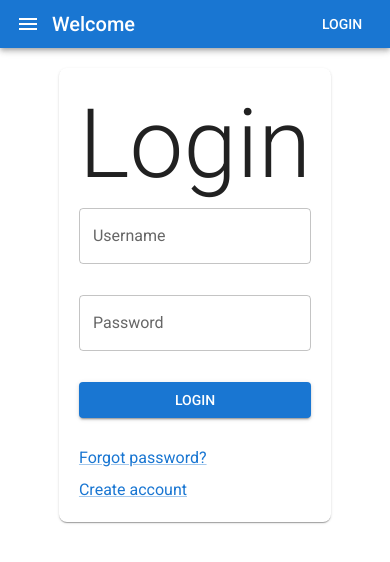
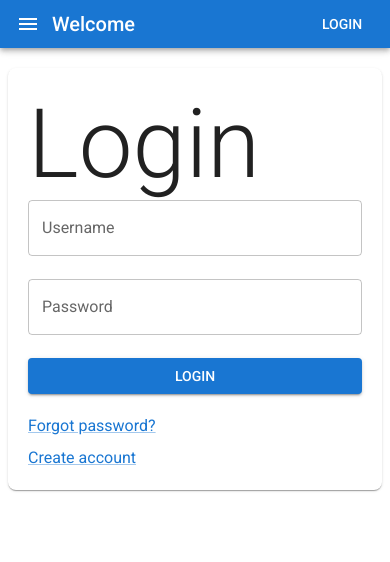
Before and after one commit to htk2506/auth-client, a Next.js app: page /login in a window 390 px wide. Shown: the top 562 px of the page. Built offline with nearby package versions, Linux system fonts and the light colour scheme; what @mui/material-nextjs would draw is missing.

Commit message:
Adjust responsiveness

```diff
--- a/app/login/page.tsx
+++ b/app/login/page.tsx
@@ -28,8 +28,8 @@ export default function LoginPage({ }: Readonly<{}>) {
 
   return (
     <Box className="grid grid-cols-1 gap-2 place-items-center">
-      <form onSubmit={formik.handleSubmit}>
-        <Box className="w-full md:w-md p-5 rounded-lg grid grid-cols-1 gap-2" sx={{ boxShadow: 1 }}>
+      <Box className="mx-2 sm:w-sm p-5 rounded-lg grid grid-cols-1 gap-2" sx={{ boxShadow: 1 }}>
+        <form onSubmit={formik.handleSubmit}>
           <Typography variant="h1" className="text-2xl mb-4">
             Login
           </Typography>
@@ -60,10 +60,11 @@ export default function LoginPage({ }: Readonly<{}>) {
             color="primary"
             variant="contained"
             type="submit"
+            className="w-full"
           >
             Login
           </Button>
-          <Box className="mt-5 gap-2 flex flex-col md:flex-row md:justify-between">
+          <Box className="mt-5 gap-2 flex flex-col sm:flex-row sm:justify-between">
             {/* TODO: Fix link */}
             <Link href="/">
               Forgot password?
@@ -73,8 +74,8 @@ export default function LoginPage({ }: Readonly<{}>) {
               Create account
             </Link>
           </Box>
-        </Box>
-      </form>
+        </form>
+      </Box>
     </Box>
   );
 }
```
